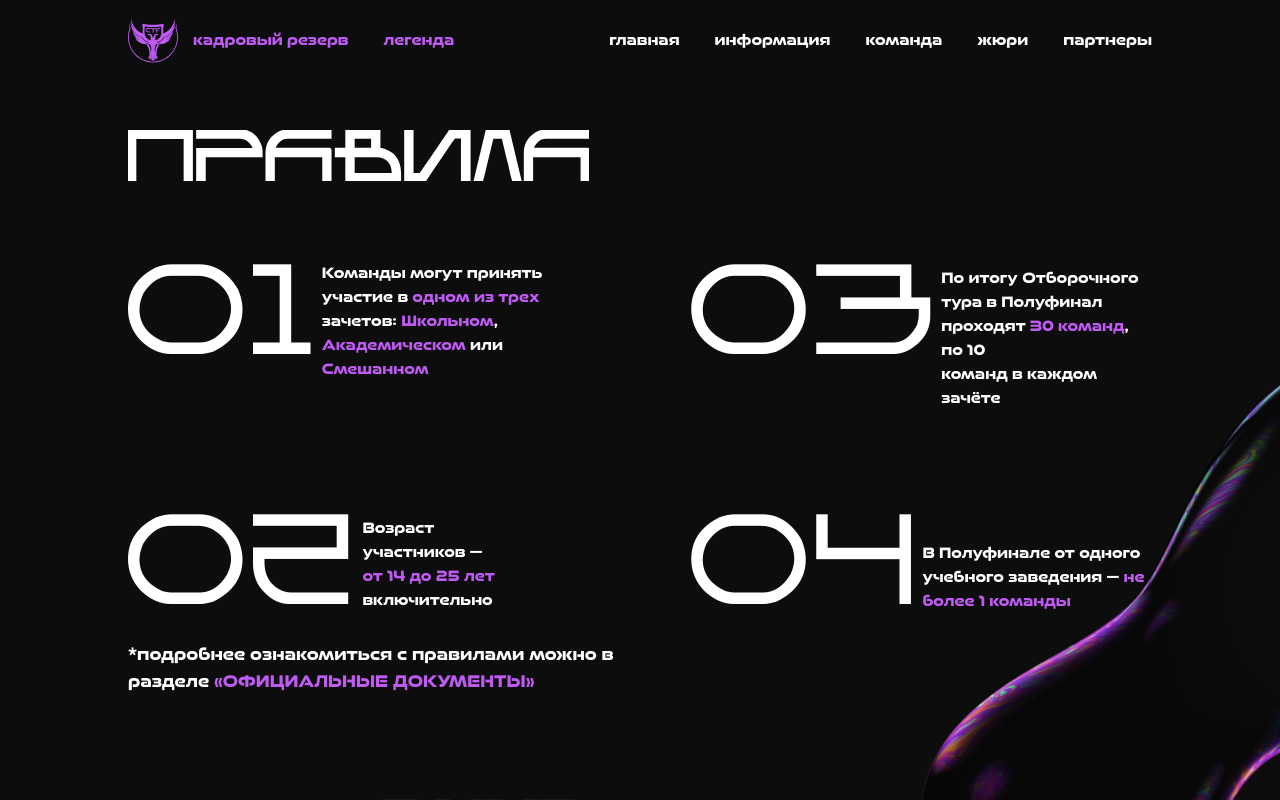
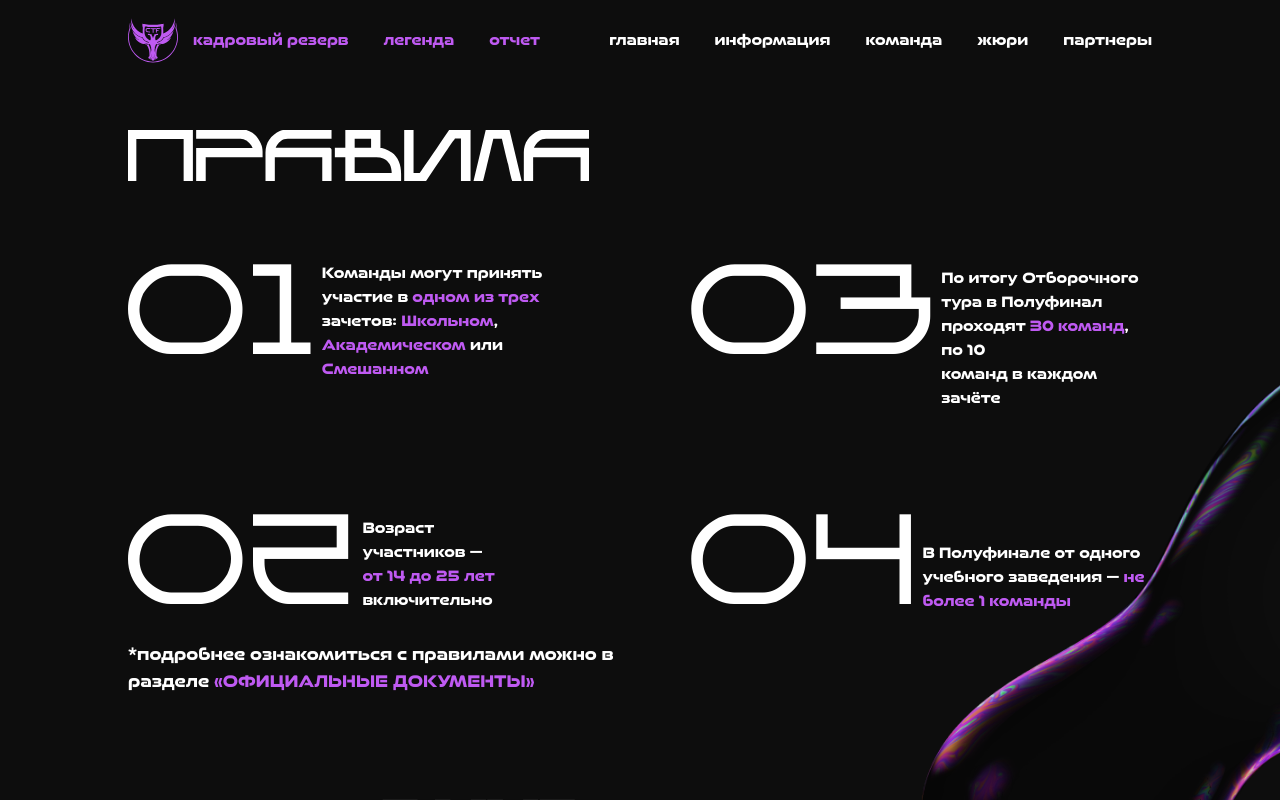
Before and after one commit to RoastedPikachu/CTF_Cup_2023, a Next.js app: page /info in a window 1280 px wide. Shown: the top 800 px of the page. Built offline with nearby package versions, Linux system fonts and the light colour scheme.

Commit message:
добавил ссылку на отчет о проведении VII Kубка CTF в header
Также немного поправил позиционирование внутри мобильного header-a

```diff
--- a/src/widgets/shared/TheHeader.tsx
+++ b/src/widgets/shared/TheHeader.tsx
@@ -50,7 +50,7 @@ const TheHeader = () => {
       } fixed flex justify-between items-center px-[10%] deskWide:px-[calc((100%-1440px)/2)] mlarge:px-[5%] w-full h-[80px] duration-[400ms] ease-in-out z-30`}
     >
       {!isMobile ? (
-        <>
+        <nav className="flex justify-between items-center w-full">
           <div className="flex items-center">
             <Image
               src="/static/header/logo/CTFCupPurpleLogo.svg"
@@ -72,9 +72,13 @@ const TheHeader = () => {
             >
               легенда
             </Link>
+
+            <a href="https://dzen.ru/a/ZaTfTur8P2mqCdJo?share_to=link" className='ml-[35px] deskWide:ml-[40px] text-[#bf5af2] text-[1rem] deskWide:text-[1.125rem] font-["Good_Timing"] font-semibold outline-none no-underline'>
+              отчет
+            </a>
           </div>
 
-          <nav className='flex justify-between w-[53%] mlarge:w-[100%] text-[#ffffff] text-[1rem] deskWide:text-[1.125rem] mlarge:text-[0.75rem] font-["Good_Timing"] font-semibold'>
+          <div className='flex justify-between w-[53%] mlarge:w-[100%] text-[#ffffff] text-[1rem] deskWide:text-[1.125rem] mlarge:text-[0.75rem] font-["Good_Timing"] font-semibold'>
             <Link href="/" className="outline-none no-underline">
               главная
             </Link>
@@ -94,8 +98,8 @@ const TheHeader = () => {
             <Link href="/partners" className="outline-none no-underline">
               партнеры
             </Link>
-          </nav>
-        </>
+          </div>
+        </nav>
       ) : (
         <>
           <Link
@@ -132,16 +136,20 @@ const TheHeader = () => {
           >
             <div
               ref={nodeRef}
-              className="fixed ml-[calc(-5%)] py-[25px] px-[20px] w-full h-[100vh] bg-[#0d0d0d] z-30 ease-in-out"
+              className="fixed ml-[calc(-5%)] py-[35px] px-[30px] w-full h-[100vh] bg-[#0d0d0d] z-30 ease-in-out"
             >
               <img
                 src="/static/header/icon/XMarkIcon.svg"
                 alt="Закрыть"
                 onClick={() => setIsModalWindowActive(false)}
-                className="absolute top-[25px] right-[20px] w-[20px] h-[17.5px]"
+                className="absolute top-[35px] right-[30px] w-[25px] h-[25px]"
               />
 
-              <nav className='flex flex-wrap mt-[50px] w-full h-[300px] text-[#ffffff] text-[1.125rem] text-right font-["Good_Timing"] font-semibold'>
+              <nav className='flex flex-wrap mt-[60px] w-full h-[380px] text-[#ffffff] text-[1.125rem] text-right font-["Good_Timing"] font-semibold'>
+                <a href="https://dzen.ru/a/ZaTfTur8P2mqCdJo?share_to=link" className='w-full text-[#bf5af2] text-[1.125rem] font-["Good_Timing"] font-semibold outline-none no-underline'>
+                  отчет
+                </a>
+
                 <Link
                   href="/personnelReserve"
                   className='w-full text-[#bf5af2] text-[1.125rem] font-["Good_Timing"] font-semibold outline-none no-underline'
```
Also changed, not shown: src/customHooks/index.ts (added, +11 -0 lines), src/highOrderComponents/SetMobileLogicHOC.tsx (added, +15 -0 lines).
